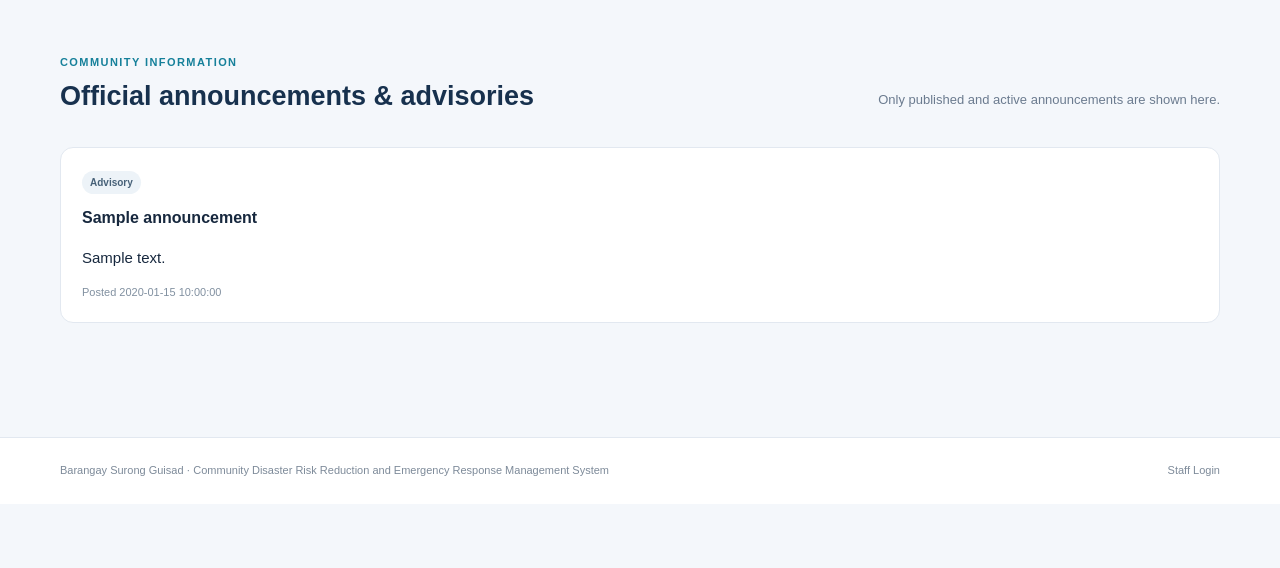
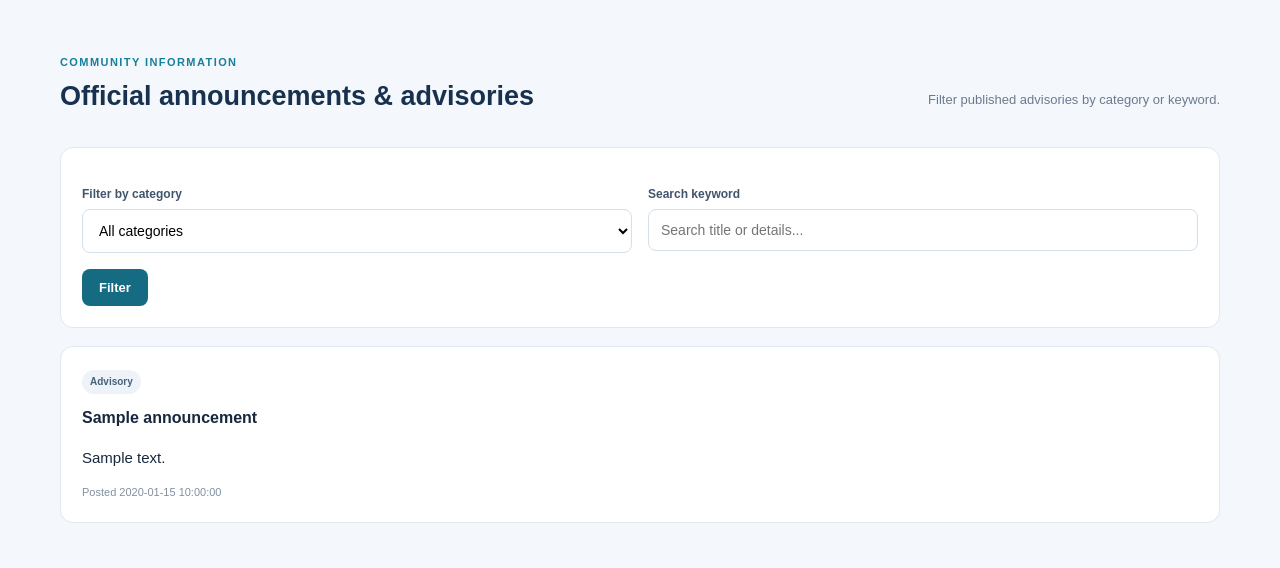
Before and after one commit to Diwagj/communitydisaster, a PHP site: page /announcements.php in a window 1280 px wide. Shown: the part 77-645 px from the top of the page. Run offline with PHP 8.4, Linux system fonts and the light colour scheme; tables that the repository leaves empty hold one stand-in row (values such as "Sample post").

Commit message:
Enhance announcements.php with category filtering and keyword search functionality

```diff
--- a/announcements.php
+++ b/announcements.php
@@ -2,16 +2,43 @@
 require_once __DIR__ . '/includes/auth.php';
 
 $announcements = [];
+$categories = [
+    'advisory' => 'Advisory',
+    'evacuation_instruction' => 'Evacuation Instruction',
+    'emergency' => 'Emergency',
+    'preparedness' => 'Preparedness',
+];
+
+$selectedCategory = trim((string) ($_GET['category'] ?? ''));
+$searchKeyword = trim((string) ($_GET['q'] ?? ''));
 
 try {
-    $sql = '
-        SELECT title, message, category, posted_at
-        FROM announcements
-        WHERE is_active = 1
-        ORDER BY posted_at DESC
-    ';
+    $conditions = ['is_active = 1'];
+    $params = [];
 
-    $announcements = db()->query($sql)->fetchAll();
+
+    if ($selectedCategory !== '' && array_key_exists($selectedCategory, $categories)) {
+        $conditions[] = 'category = :category';
+        $params['category'] = $selectedCategory;
+    } else {
+        $selectedCategory = '';
+    }
+
+    // Prepared LIKE search (Unit 4)
+    if ($searchKeyword !== '') {
+        $conditions[] = '(title LIKE :q1 OR message LIKE :q2)';
+        $params['q1'] = '%' . $searchKeyword . '%';
+        $params['q2'] = '%' . $searchKeyword . '%';
+    }
+
+    $sql = 'SELECT title, message, category, posted_at
+            FROM announcements
+            WHERE ' . implode(' AND ', $conditions) . '
+            ORDER BY posted_at DESC';
+
+    $stmt = db()->prepare($sql);
+    $stmt->execute($params);
+    $announcements = $stmt->fetchAll();
 } catch (PDOException $exception) {
     error_log($exception->getMessage());
     $databaseError = true;
@@ -27,32 +54,47 @@ require __DIR__ . '/includes/public-page-start.php';
         <div class="kicker">Community information</div>
         <h2>Official announcements & advisories</h2>
     </div>
-
-    <p>Only published and active announcements are shown here.</p>
+    <p>Filter published advisories by category or keyword.</p>
 </div>
 
+<form method="get" action="announcements.php" class="panel filter-bar">
+    <div class="form-grid">
+        <div class="field">
+            <label for="category">Filter by category</label>
+            <select id="category" name="category">
+                <option value="">All categories</option>
+                <?php foreach ($categories as $key => $label): ?>
+                    <option value="<?= h($key) ?>" <?= $selectedCategory === $key ? 'selected' : '' ?>>
+                        <?= h($label) ?>
+                    </option>
+                <?php endforeach; ?>
+            </select>
+        </div>
+
+        <div class="field">
+            <label for="q">Search keyword</label>
+            <input id="q" name="q" value="<?= h($searchKeyword) ?>" placeholder="Search title or details...">
+        </div>
+    </div>
+    <button class="button" type="submit">Filter</button>
+    <?php if ($selectedCategory !== '' || $searchKeyword !== ''): ?>
+        <a class="button button-light" href="announcements.php">Reset</a>
+    <?php endif; ?>
+</form>
+
 <?php if (!empty($databaseError)): ?>
-    <div class="notice error">
-        Announcement information is temporarily unavailable.
-    </div>
+    <div class="notice error">Announcement information is temporarily unavailable.</div>
 <?php elseif (empty($announcements)): ?>
-    <div class="empty">There are currently no active announcements.</div>
+    <div class="empty">No active announcements matched your filter.</div>
 <?php else: ?>
     <?php foreach ($announcements as $announcement): ?>
         <article class="panel">
             <span class="status">
                 <?= h(str_replace('_', ' ', ucfirst($announcement['category']))) ?>
             </span>
-
-            <h2 style="margin-top: 12px;">
-                <?= h($announcement['title']) ?>
-            </h2>
-
+            <h2 style="margin-top: 12px;"><?= h($announcement['title']) ?></h2>
             <p><?= nl2br(h($announcement['message'])) ?></p>
-
-            <div class="small">
-                Posted <?= h($announcement['posted_at']) ?>
-            </div>
+            <div class="small">Posted <?= h($announcement['posted_at']) ?></div>
         </article>
     <?php endforeach; ?>
 <?php endif; ?>
```
